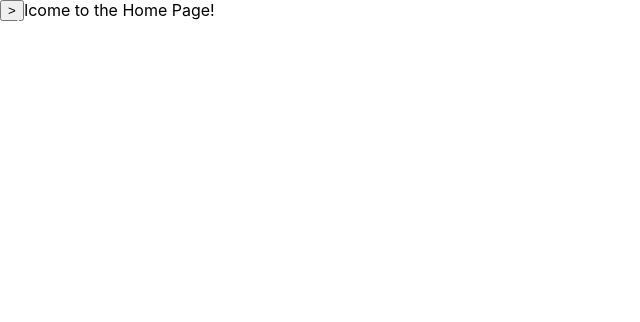
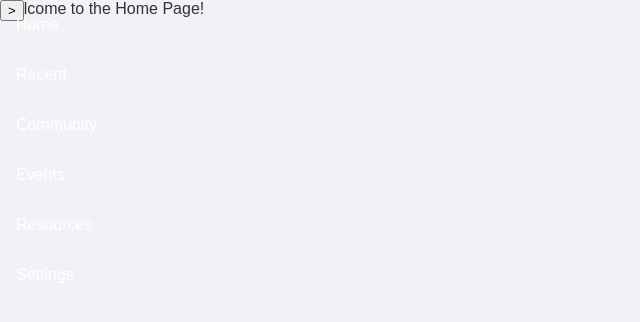
Before and after one commit to nadia9318/Talk-Taboo, a React (Create React App) app in the folder talk-taboo-app/: page / in a window 1280 px wide. Shown: the top 322 px of the page, without its empty margins (0-640 px from the left). Built offline with nearby package versions, Linux system fonts and the light colour scheme.

Commit message:
Imported Globalstyles

```diff
--- a/talk-taboo-app/src/App.js
+++ b/talk-taboo-app/src/App.js
@@ -1,5 +1,3 @@
-import logo from './logo.svg';
-import './App.css';
 import React from 'react';
 import { BrowserRouter as Router, Routes, Route } from 'react-router-dom';
 import Home from './pages/Home';
@@ -7,13 +5,16 @@ import Recent from './pages/Recent';
 import Community from './pages/Community';
 import Events from './pages/Events';
 import Resources from './pages/Resources';
-import Settings from './pages/Settings'
+import Settings from './pages/Settings';
 import Navbar from './components/Navbar';
+import GlobalStyles from './GlobalStyles';
+import logo from './logo.svg';
+import './App.css';
 
 function App() {
   return (
-
-
+    <>
+      <GlobalStyles />
       <Router>
         <Navbar />
         <Routes>
@@ -25,31 +26,8 @@ function App() {
           <Route path="/settings" element={<Settings />} />
         </Routes>
       </Router>
+    </>
   );
 }
 
-
-
-
-//function App() {
-  //return (
-   // <div className="App">
-     // <header className="App-header">
-       // <img src={logo} className="App-logo" alt="logo" />
-       // <p>
-       //   Edit <code>src/App.js</code> and save to reload.
-       // </p>
-       // <a
-       //   className="App-link"
-       //   href="https://reactjs.org"
-       //   target="_blank"
-       //   rel="noopener noreferrer"
-      //  >
-      //    Learn React
-      //  </a>
-     //</header>
-  //  </div>
- /// );
-//}
-
 export default App;
--- /dev/null
+++ b/talk-taboo-app/src/GlobalStyles.js
@@ -0,0 +1,12 @@
+// src/GlobalStyles.js
+import { createGlobalStyle } from 'styled-components';
+
+const GlobalStyles = createGlobalStyle`
+  body {
+    background-color: #f0f2f5; /* Change background color */
+    font-family: 'Arial', sans-serif; /* Change font style */
+    color: #333; /* Change font color */
+  }
+`;
+
+export default GlobalStyles;
--- a/talk-taboo-app/src/pages/Home.js
+++ b/talk-taboo-app/src/pages/Home.js
@@ -3,6 +3,11 @@ import React from 'react';
 
 function Home() {
   return <div>Welcome to the Home Page!</div>;
+  <div>
+  <h2>Chat with our Bot</h2>
+  <input type="text" placeholder="Say something..." />
+  <button>Send</button>
+</div>
 }
 
 export default Home;
```
Lines whose indentation alone changed are shown as unchanged.
